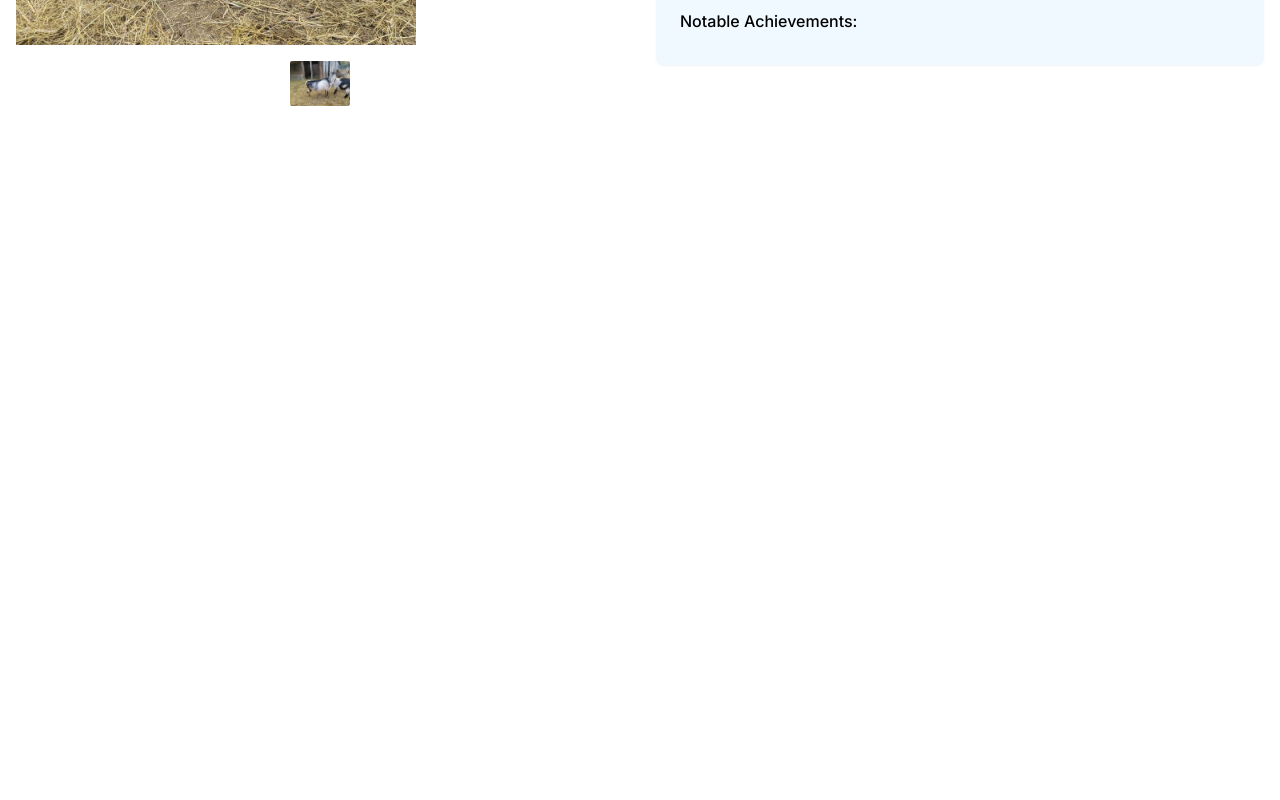
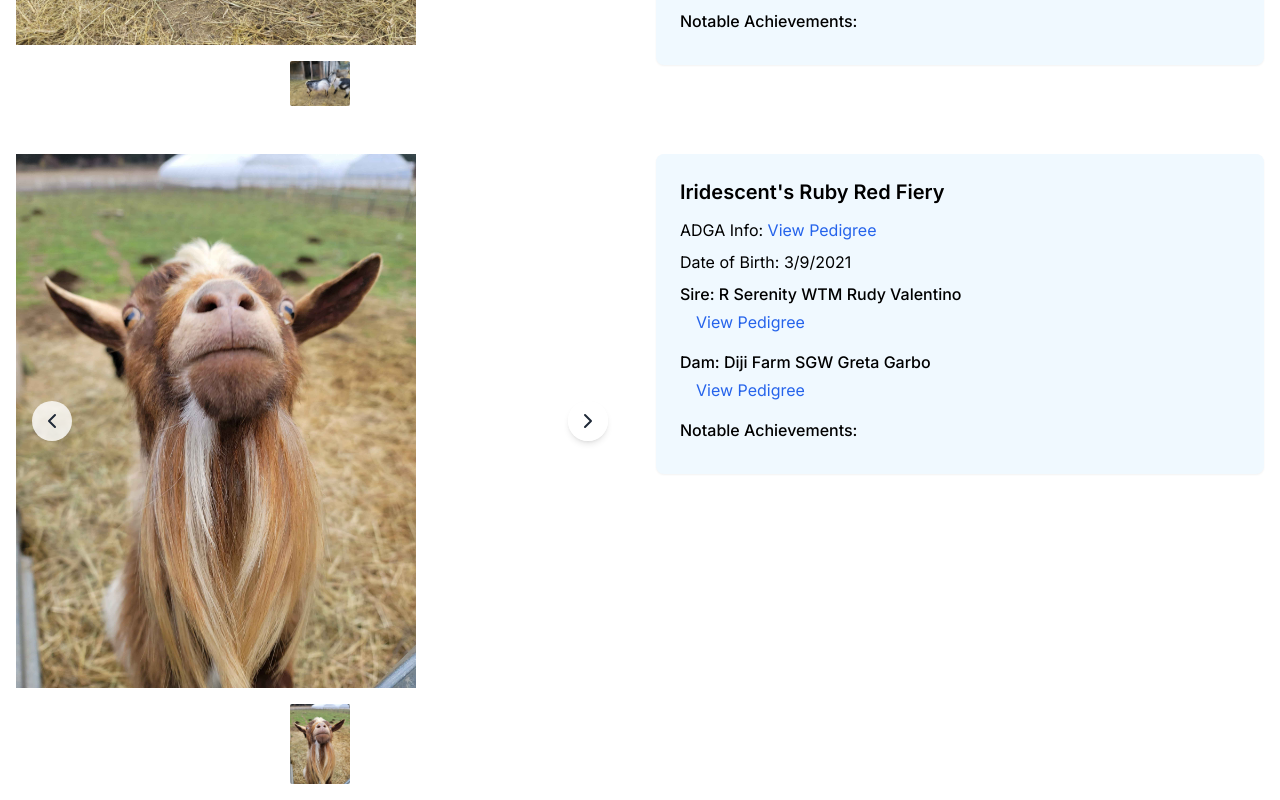
Before and after one commit to shawnaldridge/dreamdancin, a Next.js app: page /bucks in a window 1280 px wide. Shown: the part 1028-1828 px from the top of the page. Before the commit the page ends 1150 px from the top, so only its background shows below. Built offline with nearby package versions, Linux system fonts and the light colour scheme.

Commit message:
Add fury and sales page

```diff
--- a/app/bucks/page.tsx
+++ b/app/bucks/page.tsx
@@ -9,6 +9,11 @@ const chipImages = [
 const dukeImages = [
   { src: '/duke_1.jpg', alt: 'Duke Image 1' }
   // Add more Duke images as needed
+];
+
+const furyImages = [
+  { src: '/chip_1.jpg', alt: 'Fury Image 1' }
+  // Add more Fury images as needed
 ];
 
 const Bucks = () => {
@@ -125,6 +130,62 @@ const Bucks = () => {
           </div>
         </div>
       </section>
+
+      <section>
+        <div className="grid grid-cols-1 md:grid-cols-2 gap-8">
+          <div className="carousel-wrapper">
+            <ThumbnailCarousel
+              images={furyImages}
+              imageWidth={400}
+              imageHeight={300}
+              thumbnailWidth={60}
+              thumbnailHeight={45}
+            />
+          </div>
+          <div className="details-wrapper">
+            <div className="bg-sky-50 p-6 rounded-lg shadow-sm">
+              <h3 className="text-xl font-semibold mb-3"> Iridescent's Ruby Red Fiery</h3>
+              <p className="mb-2">ADGA Info: <a href="https://genetics.adga.org/GoatDetail.aspx?RegNumber=D002161643"
+                            target="_blank"
+                            rel="noopener noreferrer"
+                            className="text-blue-600 hover:text-blue-800">
+                  View Pedigree
+                </a></p>
+              <p className="mb-2">Date of Birth: 3/9/2021</p>
+
+              <div className="mb-4">
+                <p className="mb-1 font-medium">Sire: R Serenity WTM Rudy Valentino</p>
+                <p className="ml-4">
+                  <a href="https://genetics.adga.org/GoatDetail.aspx?RegNumber=D002010636"
+                    target="_blank"
+                    rel="noopener noreferrer"
+                    className="text-blue-600 hover:text-blue-800">
+                    View Pedigree
+                  </a>
+                </p>
+              </div>
+
+              <div className="mb-4">
+                <p className="mb-1 font-medium">Dam: Diji Farm SGW Greta Garbo</p>
+                <p className="ml-4">
+                  <a href="https://genetics.adga.org/GoatDetail.aspx?RegNumber=D001639472"
+                    target="_blank"
+                    rel="noopener noreferrer"
+                    className="text-blue-600 hover:text-blue-800">
+                    View Pedigree
+                  </a>
+                </p>
+              </div>
+
+              <div className="mt-4">
+                <h4 className="font-medium mb-2">Notable Achievements:</h4>
+                <ul className="list-disc list-inside">
+                </ul>
+              </div>
+            </div>
+          </div>
+        </div>
+      </section>
     </div>
   );
 };
--- a/app/page.tsx
+++ b/app/page.tsx
@@ -22,7 +22,7 @@ export default function Home() {
 
         <div className="basis-1/2">
           <Image
-            src="/Cover.jpg"
+            src="/herd_1.jpg"
             alt="2024 Babies lined up in their feeder"
             width={800}
             height={600}
--- a/app/sales/page.tsx
+++ b/app/sales/page.tsx
@@ -1,7 +1,54 @@
 import React from "react";
+import Image from "next/image";
 
 const Sales = () => {
-  return <div>For Sale/Breeding Schedule</div>;
+  return (
+    <div className="container mx-auto px-4 py-8">
+      <h1 className="text-3xl font-bold mb-6 text-center">For Sale & Breeding Schedule</h1>
+
+      <div className="grid grid-cols-1 md:grid-cols-2 gap-8 items-start">
+        <div className="bg-sky-50 p-6 rounded-lg shadow-sm">
+          <h2 className="text-xl font-semibold mb-4">Available Goats</h2>
+          <p className="mb-4">
+            We have a limited number of Does bred each year, but we do accept reservations!
+          </p>
+
+          <h3 className="text-lg font-medium mb-2">Breeding Schedule</h3>
+          <p className="mb-4">
+            Our breeding season typically runs from September to December, with kids arriving from February to May.
+          </p>
+
+          <h3 className="text-lg font-medium mb-2">Reservation Process</h3>
+          <p className="mb-4">
+            To reserve a kid, please contact us early in the breeding season. A deposit is required to secure your reservation.
+          </p>
+
+          <h3 className="text-lg font-medium mb-2">Contact Us</h3>
+          <p>
+            For more information about available goats or to make a reservation, please reach out to us at:
+            <br />
+            <a href="mailto:contact@dreamdancin.com" className="text-blue-600 hover:text-blue-800">
+              farm@dreamdancinacres.com
+            </a>
+          </p>
+        </div>
+
+        <div className="flex flex-col items-center">
+          <Image
+            src="/Cover.jpg"
+            alt="2024 Babies lined up in their feeder"
+            width={800}
+            height={600}
+            priority
+            className="rounded-lg shadow-md"
+          />
+          <p className="text-sm text-gray-600 mt-2 text-center">
+            2024 Babies lined up in their feeder
+          </p>
+        </div>
+      </div>
+    </div>
+  );
 };
 
 export default Sales;
```
Also changed, not shown: public/herd_1.jpg (added).
